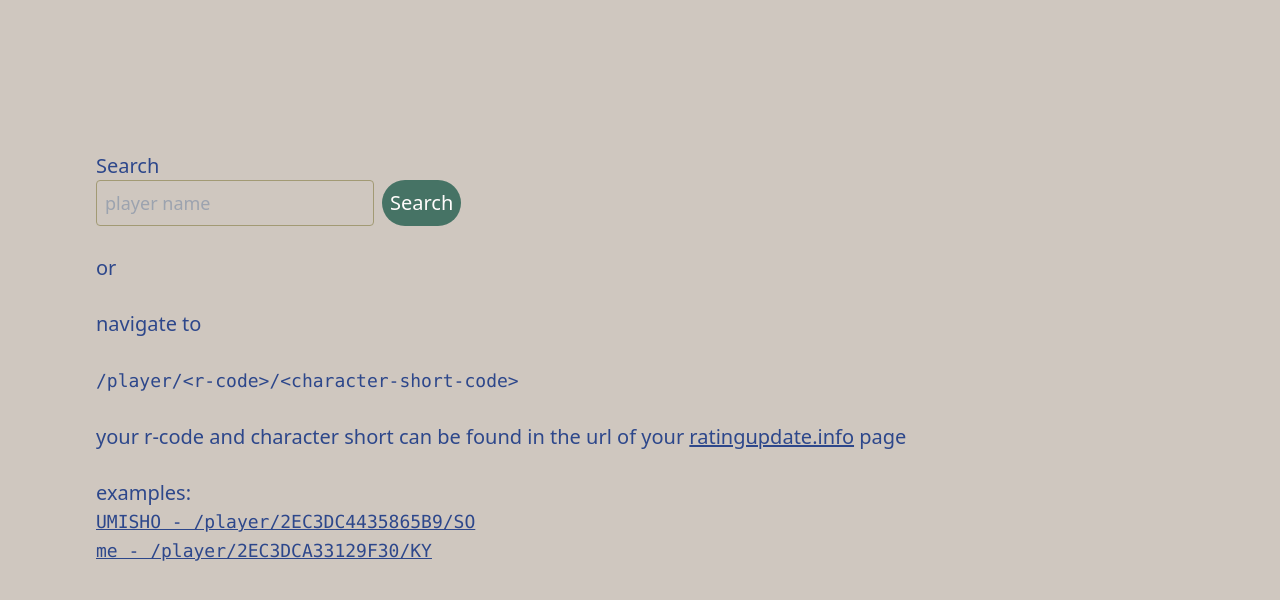
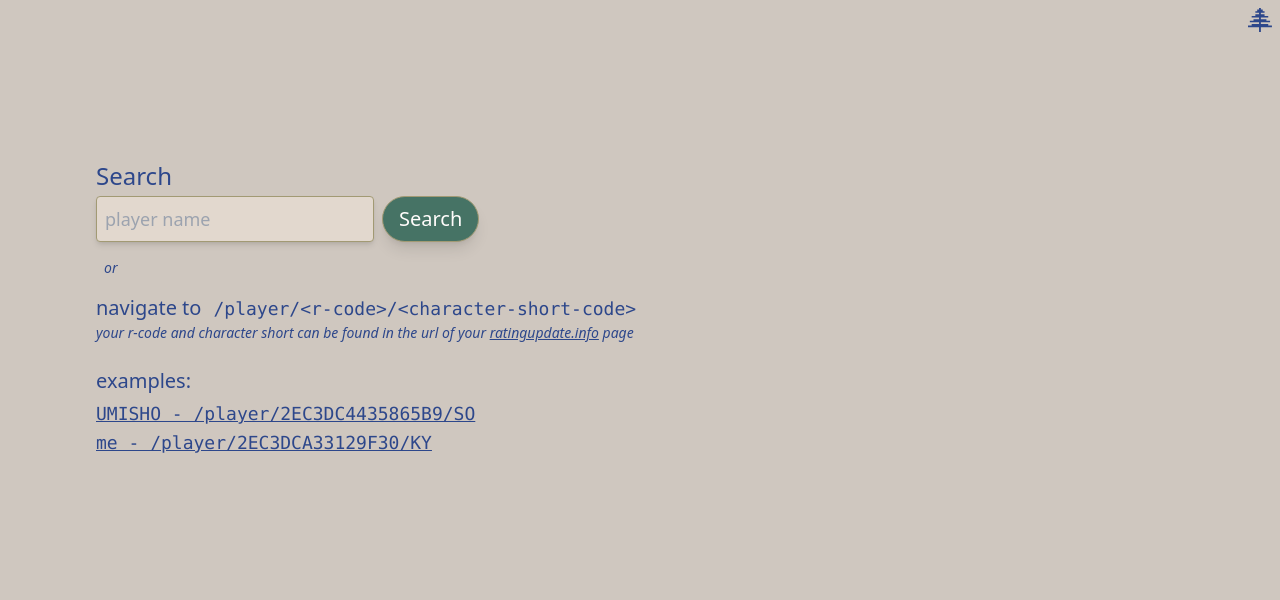
Before and after one commit to GradyCongdon/hubris, a Next.js app: page / in a window 1280 px wide. Shown: the top 600 px of the page. Built offline with nearby package versions, Linux system fonts and the light colour scheme; no server answers; a web font is replaced by a local one.

Commit message:
global theme switcher and hook

```diff
--- a/app/(player)/Main.tsx
+++ b/app/(player)/Main.tsx
@@ -1,10 +1,5 @@
 "use client";
-import {
-  MATCH_LIMIT,
-  POLLING_INTERVAL,
-  SESSION_TIMEFRAME,
-  THEMES,
-} from "@/app/consts";
+import { MATCH_LIMIT, POLLING_INTERVAL, SESSION_TIMEFRAME } from "@/app/consts";
 import { getPlayerCharacterMatchIndex } from "@/app/api/hubris/actions";
 import { Match, PlayerCharacterMatchIndex } from "@/app/api/hubris/types";
 import { SetStateAction, useCallback, useEffect, useState } from "react";
@@ -13,8 +8,6 @@ import { Matches, MatchesSkeleton } from "./Matches";
 import { Player, PlayerSkeleton } from "./Player";
 import { Session, SessionSkeleton } from "./Session";
 import { SessionStats, getSessionStats } from "./SessionStats";
-import { ThemeSwitcher } from "./ThemeSwitcher";
-import { setThemeCookie } from "./theme-cookie";
 
 type Props = {
   rCode: string;
@@ -23,7 +16,6 @@ type Props = {
 };
 
 export default function Main({ rCode, characterShort, themeCookie }: Props) {
-  const [theme, setTheme] = useState(themeCookie);
   const [data, setData] = useState<PlayerCharacterMatchIndex | null>(null);
   const [error, setError] = useState<string | null>(null);
   const [status, setStatus] = useState("init");
@@ -66,14 +58,6 @@ export default function Main({ rCode, characterShort, themeCookie }: Props) {
       character_short: characterShort,
     });
   }, [active, characterShort, fetchUpdate, rCode]);
-  useEffect(() => {
-    const themes = THEMES.map((theme) => "theme-" + theme);
-    document.body.classList.remove(...themes);
-    document.body.classList.add("theme-" + theme);
-    window.analytics.track("Theme Change", { theme: theme });
-    setThemeCookie(theme);
-    console.debug("theme change", theme);
-  }, [theme]);
 
   useEffect(() => {
     setStatus("loading");
@@ -111,7 +95,6 @@ export default function Main({ rCode, characterShort, themeCookie }: Props) {
   if (status === "init" || status === "loading") {
     return (
       <main className="min-h-screen max-w-2xl mx-auto text-x-offwhite flex flex-col pt-2 mono-300 container theme player-page">
-        <ThemeSwitcher theme={theme} setTheme={setTheme} />
         <PlayerSkeleton rCode={rCode} characterShort={characterShort} />
         <BarChartSkeleton />
         <SessionSkeleton />
@@ -132,7 +115,6 @@ export default function Main({ rCode, characterShort, themeCookie }: Props) {
 
   return (
     <main className="min-h-screen max-w-2xl mx-auto text-x-offwhite flex flex-col pt-2 mono-300 container theme player-page">
-      <ThemeSwitcher theme={theme} setTheme={setTheme} />
       <Player {...data} />
       {active ? (
         <SessionStats
--- a/app/(player)/icons/Moon.tsx
+++ b/app/(player)/icons/Moon.tsx
@@ -1,4 +1,4 @@
-import { SIZE } from "../ThemeSwitcher";
+import { SIZE } from "../../ThemeSwitcher";
 
 export const Moon = () => (
   <svg
--- a/app/(player)/icons/Sun.tsx
+++ b/app/(player)/icons/Sun.tsx
@@ -1,4 +1,4 @@
-import { SIZE } from "../ThemeSwitcher";
+import { SIZE } from "../../ThemeSwitcher";
 
 export const Sun = () => (
   <svg
--- a/app/(player)/icons/Tree.tsx
+++ b/app/(player)/icons/Tree.tsx
@@ -1,4 +1,4 @@
-import { SIZE } from "../ThemeSwitcher";
+import { SIZE } from "../../ThemeSwitcher";
 
 export const Tree = () => (
   <svg
--- a/app/SearchInput.tsx
+++ b/app/SearchInput.tsx
@@ -38,10 +38,13 @@ export const SearchInput = ({
         type="text"
         placeholder="player name"
         onChange={onChange}
-        className="p-2 rounded border input text-lg"
+        className="p-2 rounded border input text-lg shadow-md"
         value={name}
       />
-      <button type="submit" className="ml-2 p-2 rounded-full button">
+      <button
+        type="submit"
+        className="ml-2 p-2 px-4 rounded-full button shadow-lg border"
+      >
         Search
       </button>
     </form>
--- a/app/(player)/ThemeSwitcher.tsx
+++ b/app/ThemeSwitcher.tsx
@@ -1,12 +1,14 @@
+"use client";
+
 import { ReactNode } from "react";
-import { Moon } from "./icons/Moon";
-import { Sun } from "./icons/Sun";
-import { DEFAULT_THEME, THEMES } from "../consts";
-import { Tree } from "./icons/Tree";
+import { Moon } from "./(player)/icons/Moon";
+import { Sun } from "./(player)/icons/Sun";
+import { DEFAULT_THEME, THEMES } from "./consts";
+import { Tree } from "./(player)/icons/Tree";
+import { useTheme } from "./useTheme";
 
 type Props = {
-  theme: string;
-  setTheme: React.Dispatch<React.SetStateAction<string>>;
+  defaultTheme: string;
 };
 
 export const SIZE = 24;
@@ -18,7 +20,8 @@ const icons: Record<string, ReactNode> = {
   utah: <Tree />,
 };
 
-export const ThemeSwitcher = ({ theme, setTheme }: Props) => {
+export const ThemeSwitcher = ({ defaultTheme }: Props) => {
+  const [theme, setTheme] = useTheme(defaultTheme);
   const onClick = () => {
     if (!THEMES.includes(theme)) setTheme(DEFAULT_THEME);
     const nextTheme = THEMES[(THEMES.indexOf(theme) + 1) % THEMES.length];
--- a/app/globals.css
+++ b/app/globals.css
@@ -110,6 +110,7 @@
 
 .theme-light {
   --bg: rgb(255, 252, 251);
+  --bg-contrast: rgb(255, 255, 255);
   --color: blue;
   --border-color: rgb(191, 200, 255);
   --accent-color-bg: rgb(255, 132, 195);
@@ -119,6 +120,7 @@
 
 .theme-dark {
   --bg: rgb(25, 26, 26);
+  --bg-contrast: rgb(48, 49, 49);
   --color: rgb(200, 201, 201);
   --border-color: rgb(47, 48, 48);
   --accent-color-bg: rgb(131, 187, 0);
@@ -128,6 +130,7 @@
 
 .theme-utah {
   --bg: rgb(207, 199, 191);
+  --bg-contrast: rgb(226, 216, 206);
   --color: rgb(31, 28, 0);
   --color: rgb(45, 71, 139);
   --border-color: rgb(162, 154, 116);
@@ -176,6 +179,6 @@
   color: var(--accent-text);
 }
 .input {
-  background-color: var(--bg);
+  background-color: var(--bg-contrast);
   color: var(--color);
 }
--- a/app/layout.tsx
+++ b/app/layout.tsx
@@ -6,6 +6,7 @@ import Script from "next/script";
 import { GoogleAnalytics } from "@next/third-parties/google";
 import { cookies } from "next/headers";
 import { DEFAULT_THEME } from "./consts";
+import { ThemeSwitcher } from "./ThemeSwitcher";
 
 // const inter = Inter({ subsets: ["latin"] });
 const inter = { className: "font" };
@@ -20,7 +21,7 @@ export default function RootLayout({
 }: Readonly<{
   children: React.ReactNode;
 }>) {
-  const theme = cookies().get("theme")?.value ?? DEFAULT_THEME;
+  const cookieTheme = cookies().get("theme")?.value ?? DEFAULT_THEME;
   return (
     <html lang="en">
       <head>
@@ -38,7 +39,8 @@ export default function RootLayout({
   }}();`}
         </Script>
       </head>
-      <body className={`${inter.className} theme theme-${theme}`}>
+      <body className={`${inter.className} theme theme-${cookieTheme}`}>
+        <ThemeSwitcher defaultTheme={cookieTheme} />
         {children}
       </body>
     </html>
--- a/app/page.tsx
+++ b/app/page.tsx
@@ -2,32 +2,27 @@ import { SearchInputRouter } from "./SearchInput";
 
 export default function Home() {
   return (
-    <main className="min-h-screen p-3 lg:p-24 text-lg lg:text-xl">
-      <br />
-      <br />
-      <h2 className="text-xl">Search</h2>
+    <main className="min-h-screen p-3 lg:p-24 text-lg lg:text-xl mt-16">
+      <h2 className="text-2xl mb-1">Search</h2>
       <SearchInputRouter />
-      <br />
-      <p>or</p>
-      <br />
+      <p className="pl-2 italic text-sm my-4">or</p>
       <p>
         navigate to
-        <br />
-        <br />
-        <kbd className="text-xs md:text-md lg:text-lg">
+        <kbd
+          className="text-xs md:text-md lg:text-lg px-1 ml-2"
+          // style={{ background: "var(--bg-contrast)" }}
+        >
           /player/&lt;r-code&gt;/&lt;character-short-code&gt;
         </kbd>
       </p>
-      <br />
-      <p className="text-md">
+      <p className="text-sm italic">
         your r-code and character short can be found in the url of your{" "}
         <a href="http://ratingupdate.info" className="underline">
           ratingupdate.info
         </a>
         &nbsp;page
       </p>
-      <br />
-      <p>examples:</p>
+      <p className="mt-6 mb-1">examples:</p>
       <ul>
         <li>
           <kbd>
--- a/app/search/[[...query]]/page.tsx
+++ b/app/search/[[...query]]/page.tsx
@@ -19,7 +19,7 @@ const FullMessage = ({ children }: { children: React.ReactNode }) => (
 );
 
 export default function Page({ params }: { params: { query?: string[] } }) {
-  const queryString = params.query?.join(" ") ?? "";
+  const queryString = params.query?.map(decodeURIComponent).join(" ") ?? "";
   const [results, setResults] =
     useState<Record<string, PlayerCharactersIndex>>(defaultSearch);
   const [state, setState] = useState<string>("init");
@@ -73,7 +73,10 @@ export default function Page({ params }: { params: { query?: string[] } }) {
                     <Link
                       key={shortCode}
                       className="flex p-4 shadow-md justify-between border"
-                      style={{ borderRadius: "4px" }}
+                      style={{
+                        borderRadius: "4px",
+                        backgroundColor: "var(--bg-contrast)",
+                      }}
                       href={`/player/${rCode}/${shortCode}`}
                     >
                       <h4>{shortToLong[shortCode as shortKey]}</h4>
--- /dev/null
+++ b/app/useTheme.ts
@@ -0,0 +1,18 @@
+'use client';
+
+import { useState, useEffect, Dispatch, SetStateAction } from "react";
+import { setThemeCookie } from "./(player)/theme-cookie";
+import { THEMES } from "./consts";
+
+export const useTheme = (defaultTheme: string): [string, Dispatch<SetStateAction<string>>] => {
+  const [theme, setTheme] = useState(defaultTheme);
+  useEffect(() => {
+    const themesClasses = THEMES.map((theme) => "theme-" + theme);
+    document.body.classList.remove(...themesClasses);
+    document.body.classList.add("theme-" + theme);
+    window.analytics.track("Theme Change", { theme: theme });
+    setThemeCookie(theme);
+    console.debug("theme change", theme);
+  }, [theme]);
+  return [theme, setTheme];
+}
```
